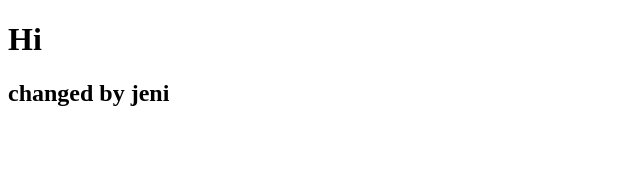
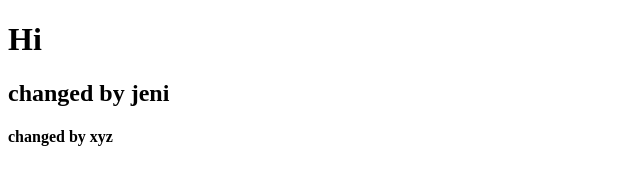
Before and after one commit to HARSHPATELH26/practice123, a plain HTML site: page index.html in a window 1280 px wide. Shown: the whole page, without its empty margins (0-640 px from the left). Drawn offline with Linux system fonts and the light colour scheme.

Commit message:
chnged by xyz

```diff
--- a/index.html
+++ b/index.html
@@ -8,5 +8,6 @@
 <body>
     <h1>Hi</h1>
     <h2>changed by jeni</h2>
+    <h4>changed by xyz</h4>
 </body>
 </html>
```
